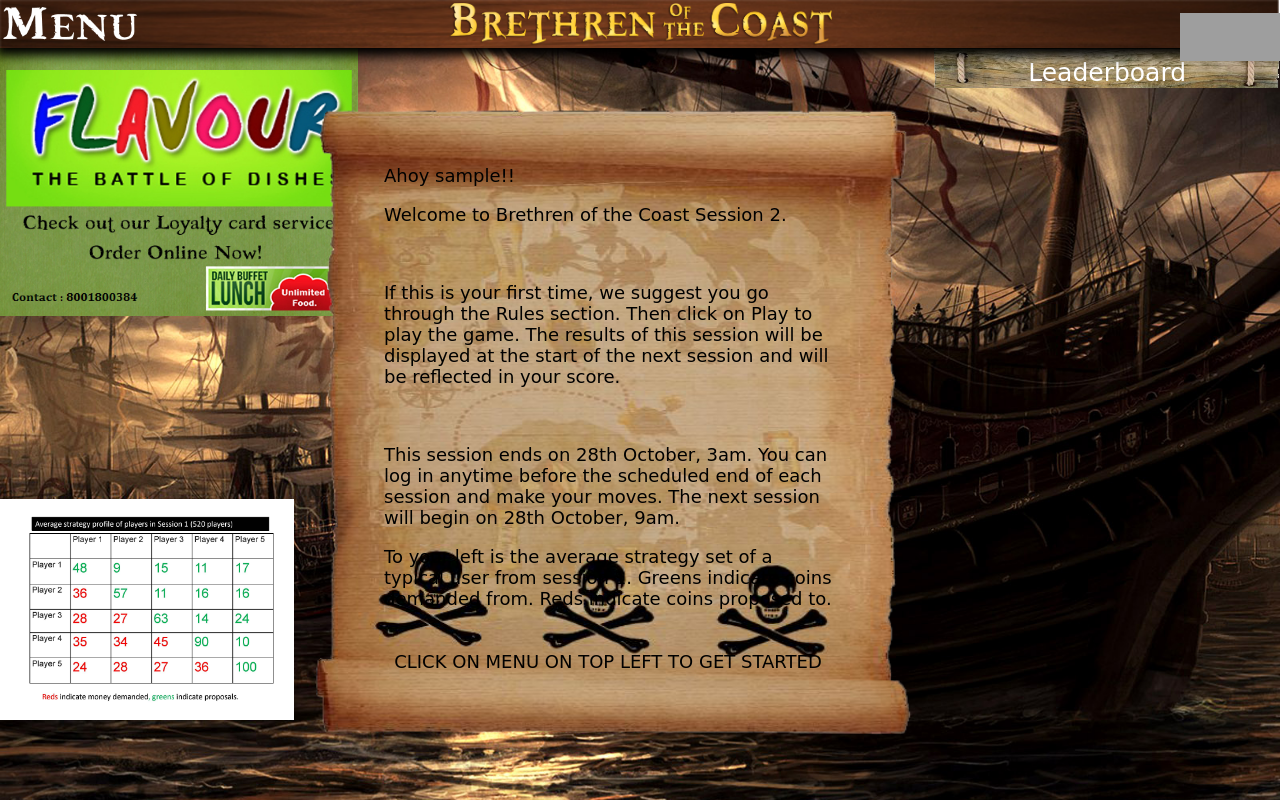
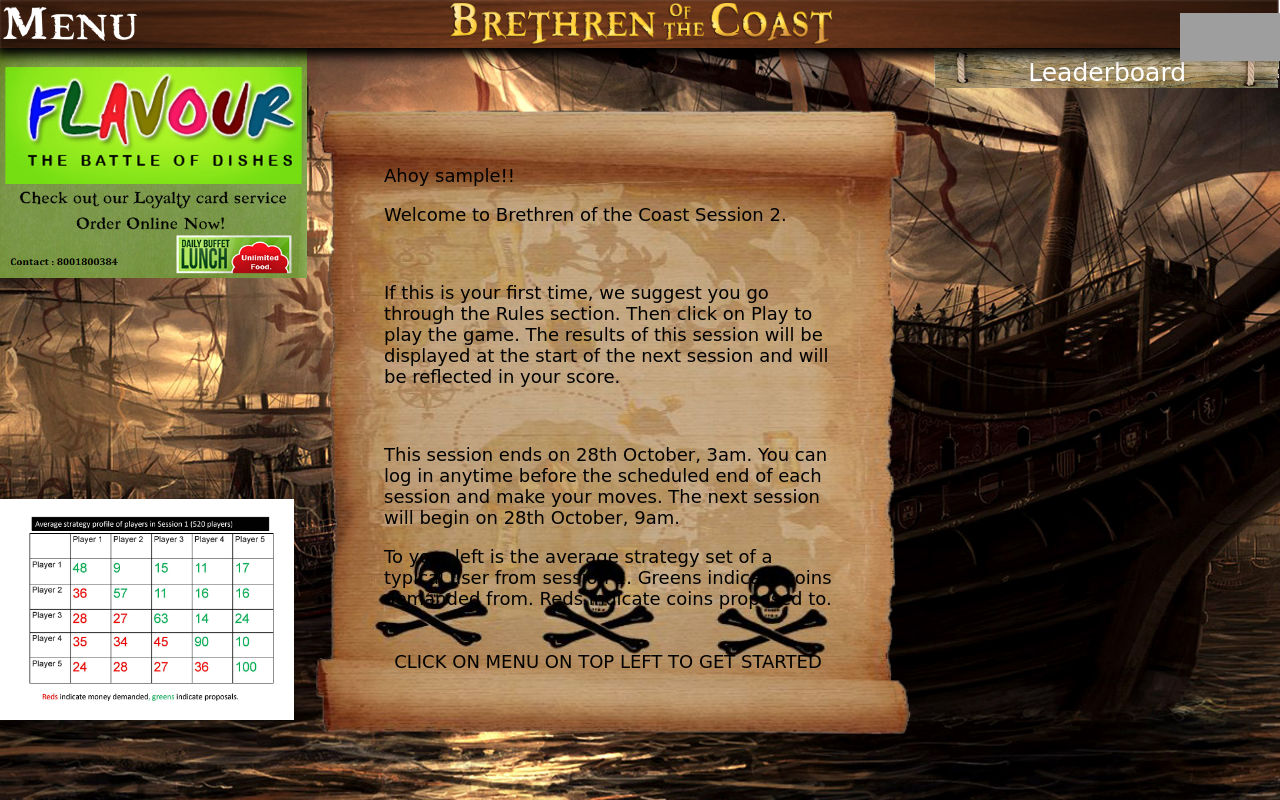
Before and after one commit to ppsreejith/5-Pirates, a Django app: template game/templates/game.html in a window 1280 px wide. Run offline with Django 3.2, Linux system fonts and the light colour scheme; the template is opened without the code that fills it: most values are stand-ins (such as "Sample title", 1, 10 or a date in 2020); some libraries are stand-ins or nearby versions; some web fonts are replaced; grey boxes are pictures that could not be loaded.

Commit message:
Rishi sucks dick

```diff
--- a/game/static/css/global.css
+++ b/game/static/css/global.css
@@ -426,7 +426,7 @@ display:inline-block;
 position:absolute;
 top:0;
 left:0;
-width:28%;
+width:24%;
 }
 a.flavourad > img{
 width:100%;
```
